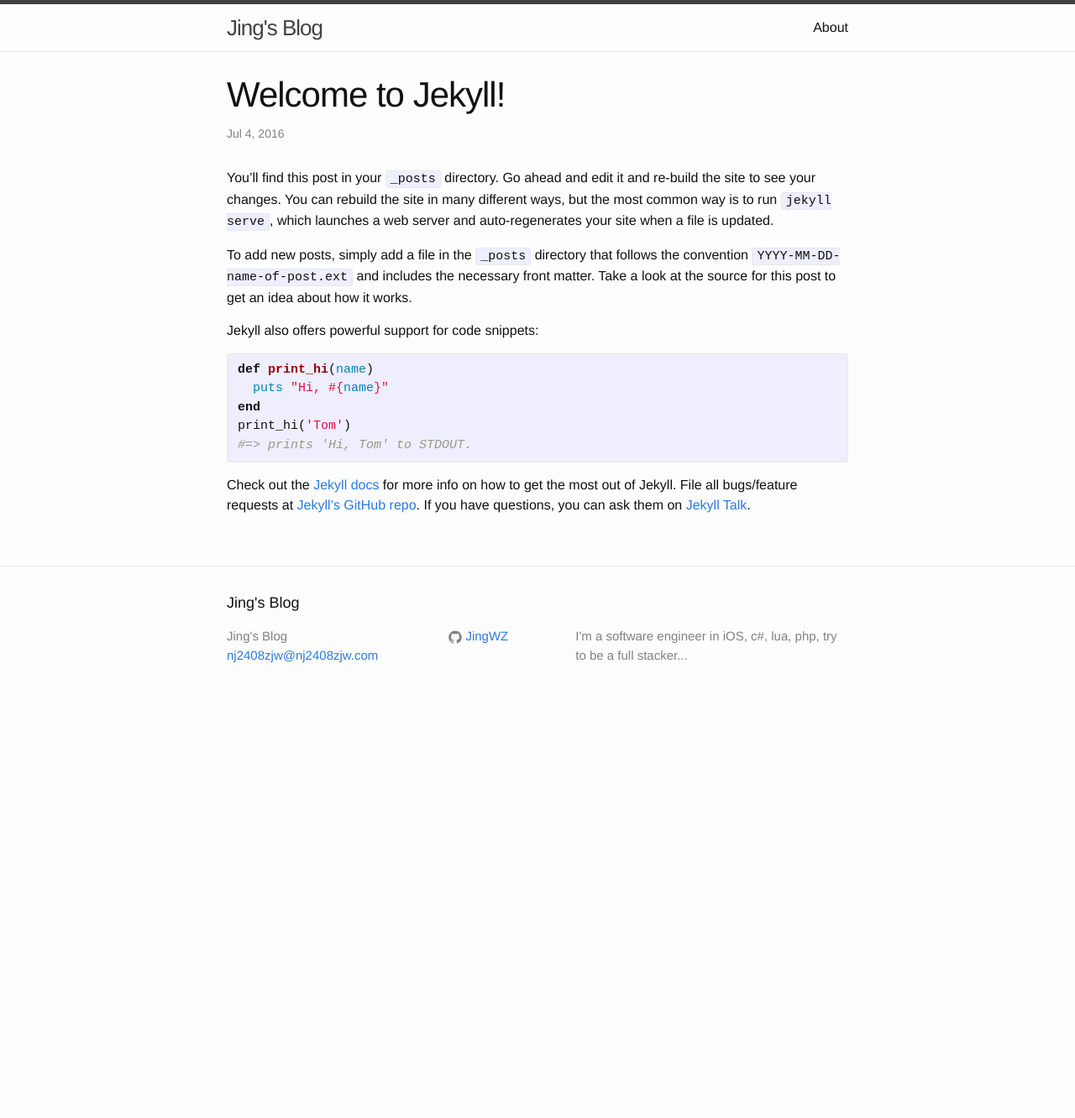
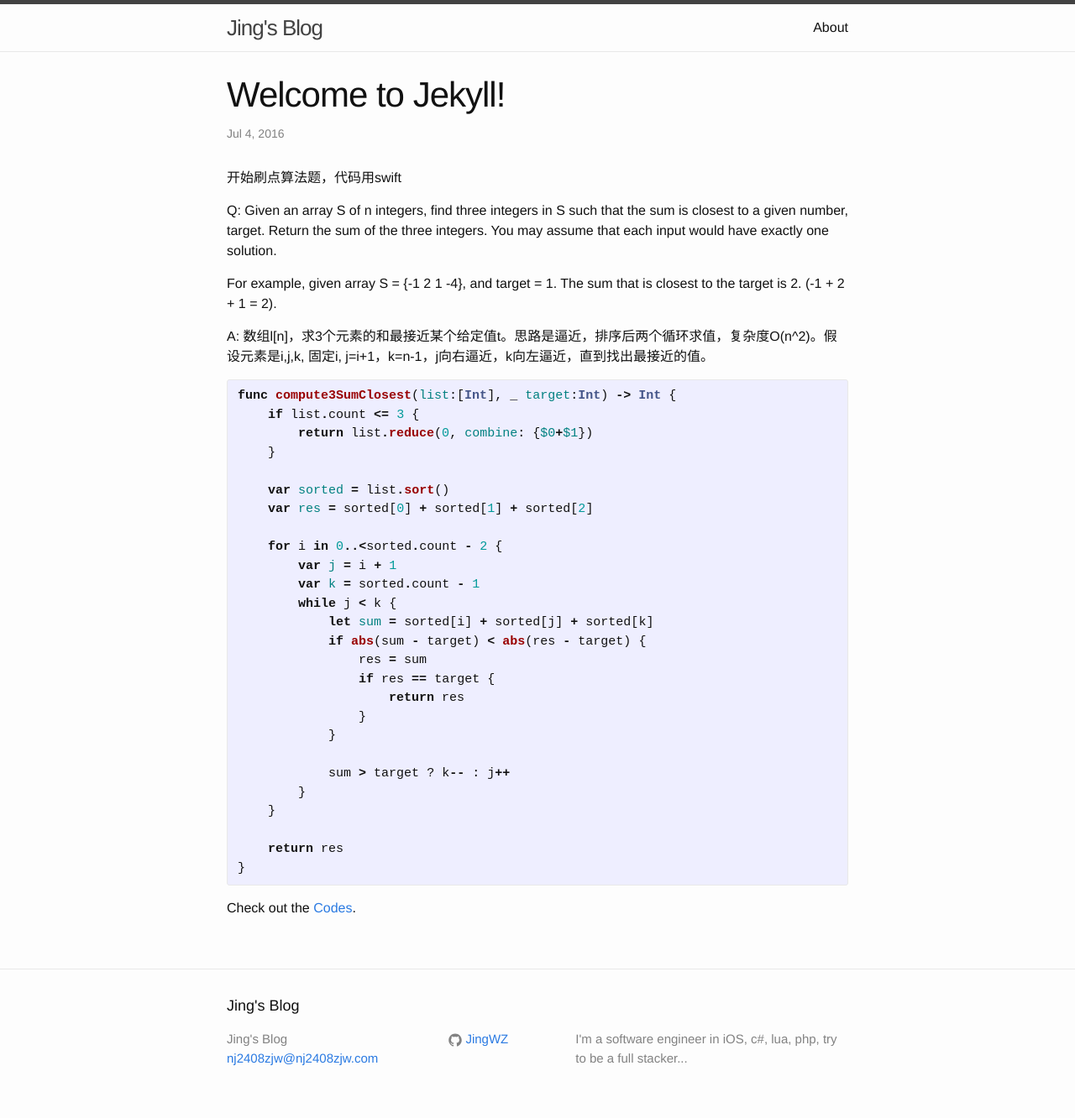
Before and after one commit to JingWZ/JingWZ.github.io, a Jekyll site: the page built from _posts/2016-07-07-3Sum-Closest.markdown, in a window 1280 px wide. Shown: the whole page at 84% size. Built offline with Jekyll 4.4.1, drawn with Linux system fonts in a browser that asks for light colours; before the commit the page ends 900 px from its top, so only the background shows below that.

Commit message:
3SumClosest

```diff
--- a/_posts/2016-07-07-3Sum-Closest.markdown
+++ b/_posts/2016-07-07-3Sum-Closest.markdown
@@ -4,22 +4,47 @@
 date:   2016-07-04 19:53:51 +0800
 categories: jekyll update
 ---
-You’ll find this post in your `_posts` directory. Go ahead and edit it and re-build the site to see your changes. You can rebuild the site in many different ways, but the most common way is to run `jekyll serve`, which launches a web server and auto-regenerates your site when a file is updated.
+开始刷点算法题，代码用swift
 
-To add new posts, simply add a file in the `_posts` directory that follows the convention `YYYY-MM-DD-name-of-post.ext` and includes the necessary front matter. Take a look at the source for this post to get an idea about how it works.
+Q:
+Given an array S of n integers, find three integers in S such that the sum is closest to a given number, target. Return the sum of the three integers. You may assume that each input would have exactly one solution.
 
-Jekyll also offers powerful support for code snippets:
+For example, given array S = {-1 2 1 -4}, and target = 1.
+The sum that is closest to the target is 2. (-1 + 2 + 1 = 2).
 
-{% highlight ruby %}
-def print_hi(name)
-  puts "Hi, #{name}"
-end
-print_hi('Tom')
-#=> prints 'Hi, Tom' to STDOUT.
+
+A:
+数组l[n]，求3个元素的和最接近某个给定值t。思路是逼近，排序后两个循环求值，复杂度O(n^2)。假设元素是i,j,k, 固定i, j=i+1，k=n-1，j向右逼近，k向左逼近，直到找出最接近的值。
+
+{% highlight swift %}
+func compute3SumClosest(list:[Int], _ target:Int) -> Int {
+    if list.count <= 3 {
+        return list.reduce(0, combine: {$0+$1})
+    }
+
+    var sorted = list.sort()
+    var res = sorted[0] + sorted[1] + sorted[2]
+
+    for i in 0..<sorted.count - 2 {
+        var j = i + 1
+        var k = sorted.count - 1
+        while j < k {
+            let sum = sorted[i] + sorted[j] + sorted[k]
+            if abs(sum - target) < abs(res - target) {
+                res = sum
+                if res == target {
+                    return res
+                }
+            }
+
+            sum > target ? k-- : j++
+        }
+    }
+
+    return res
+}
 {% endhighlight %}
 
-Check out the [Jekyll docs][jekyll-docs] for more info on how to get the most out of Jekyll. File all bugs/feature requests at [Jekyll’s GitHub repo][jekyll-gh]. If you have questions, you can ask them on [Jekyll Talk][jekyll-talk].
+Check out the [Codes].
 
-[jekyll-docs]: http://jekyllrb.com/docs/home
-[jekyll-gh]:   https://github.com/jekyll/jekyll
-[jekyll-talk]: https://talk.jekyllrb.com/
+[codes]: http://jekyllrb.com/docs/home
```
